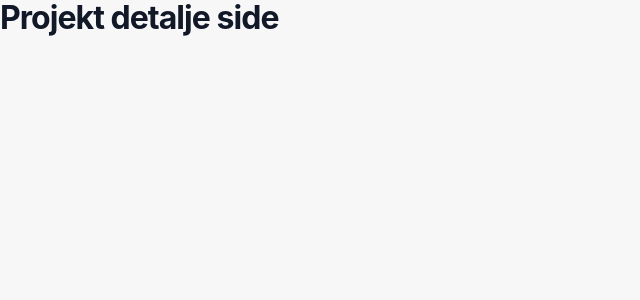
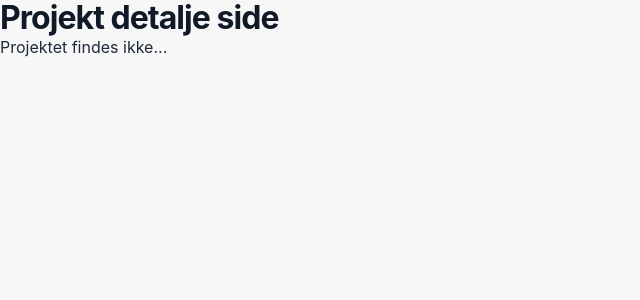
Before and after one commit to FKAYSR/portfolio-2026, a React (Vite) app: page /portfolio-freja-kejser/project/1 in a window 1280 px wide. Shown: the top 300 px of the page, without its empty margins (0-640 px from the left). Built offline with nearby package versions, Linux system fonts and the light colour scheme.

Commit message:
feat: add ProjectCard component and project data, including new asset

```diff
--- a/src/pages/ProjectPage.jsx
+++ b/src/pages/ProjectPage.jsx
@@ -1,7 +1,15 @@
+import { useParams } from "react-router";
+import projects from "../projects";
+
 export default function ProjectPage() {
+  const { slug } = useParams();
+
+  const project = projects.find((project) => project.slug === slug);
+
   return (
     <div>
       <h1>Projekt detalje side</h1>
+      {project ? <p>{project.title}</p> : <p>Projektet findes ikke...</p>}
     </div>
   );
 }
--- a/src/projects.js
+++ b/src/projects.js
@@ -0,0 +1,30 @@
+import merEndToast from "./assets/mer-end-toast.png"
+
+const projects = [
+    {
+        slug: "Mer-end-toast",
+        title: "Mer end Toast",
+        category: "UX/UI Design",
+        description: "Helping students save money on making food",
+        thumbnail: merEndToast,
+        featured: true
+    },
+    {
+        slug: "Story-Hangers",
+        title: "Story Hangers",
+        category: null,
+        description: "Vintage reuse clothes shop",
+        thumbnail: null,
+        featured: true
+    },
+    {
+        slug: "Project 3",
+        title: null,
+        category: null,
+        description: null,
+        thumbnail: null,
+        featured: true
+    }
+];
+
+export default projects;
```
Also changed, not shown: src/components/ProjectCard.jsx (+16 -0 lines), src/assets/mer-end-toast.png (added).
